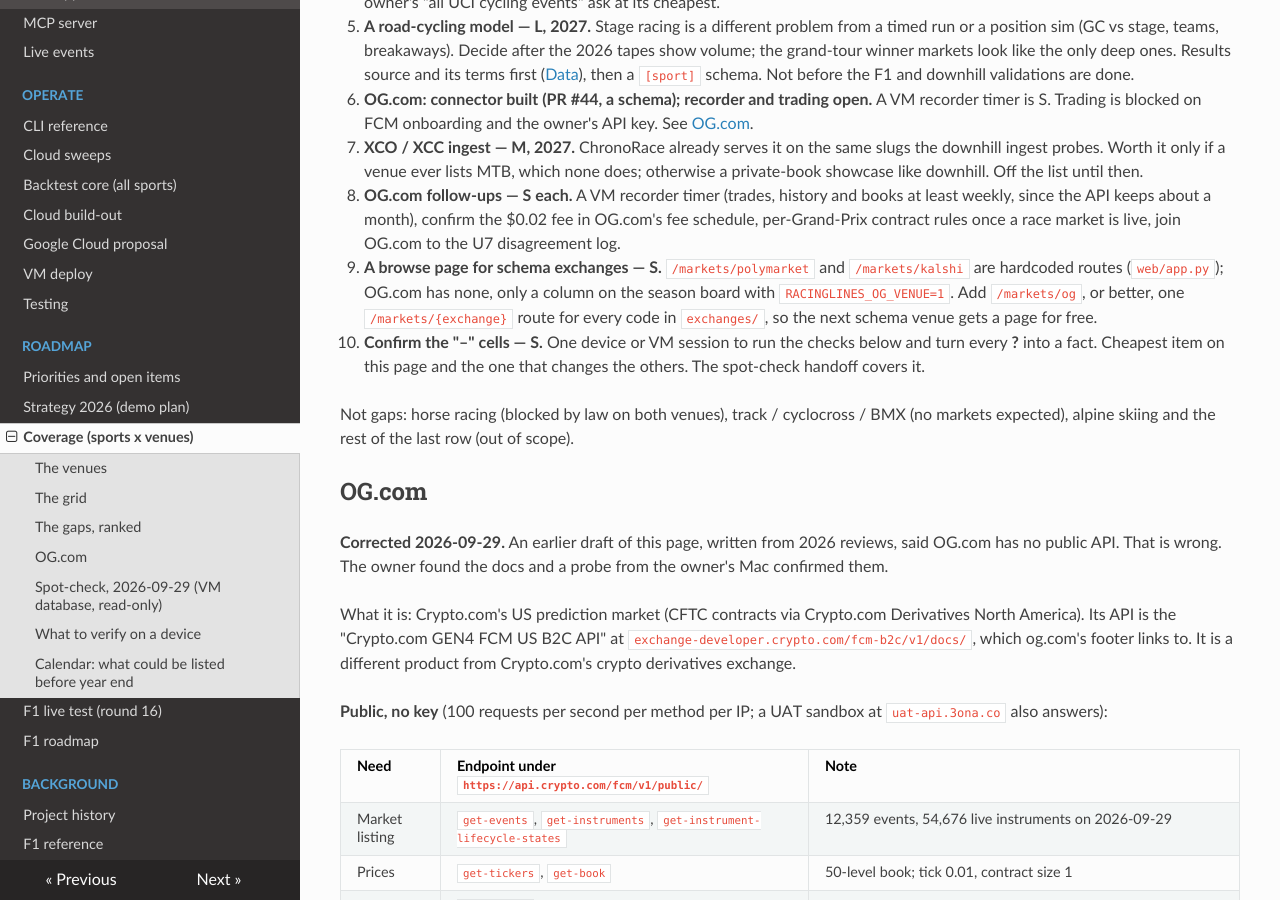
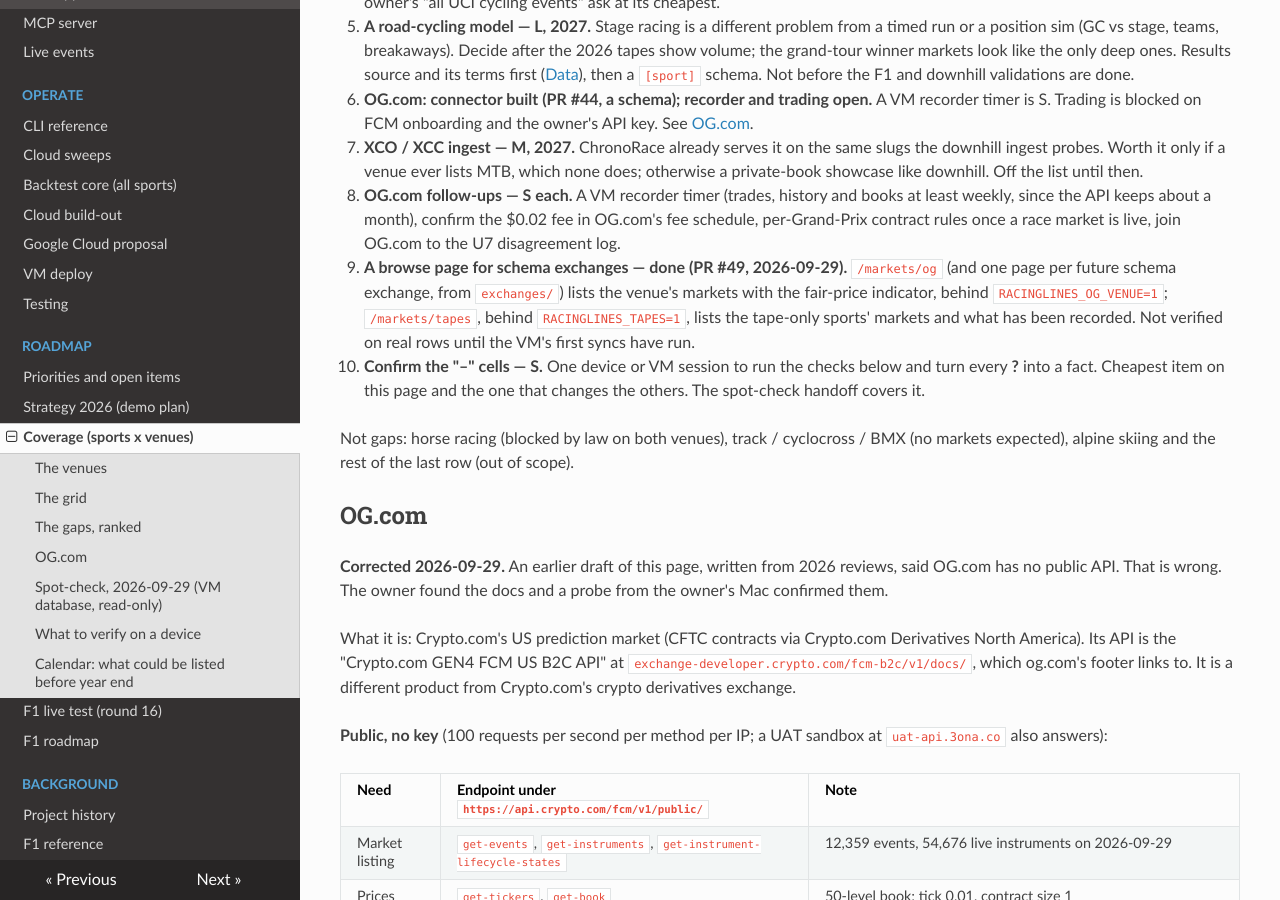
Before and after one commit to lalligagger/racinglines-public, an MkDocs documentation site: the page built from docs/coverage.md, in a window 1280 px wide and 900 px high, scrolled down 3859 px. Built offline with MkDocs 1.6.1, drawn with Linux system fonts in a browser that asks for light colours; nearby versions of some CDN libraries.

Commit message:
docs: /markets/og, /markets/tapes and RACINGLINES_TAPES (PR #49)
Co-Authored-By: Claude Sonnet 5.5 <noreply@anthropic.com>
Claude-Session: https://claude.ai/code/session_01TamEahYtur17oQDWceiKGZ

```diff
--- a/docs/coverage.md
+++ b/docs/coverage.md
@@ -91,10 +91,10 @@ started.
 8. **OG.com follow-ups — S each.** A VM recorder timer (trades, history and books at least weekly, since the API
    keeps about a month), confirm the $0.02 fee in OG.com's fee schedule, per-Grand-Prix contract rules once a race
    market is live, join OG.com to the U7 disagreement log.
-9. **A browse page for schema exchanges — S.** `/markets/polymarket` and `/markets/kalshi` are hardcoded routes
-   (`web/app.py`); OG.com has none, only a column on the season board with `RACINGLINES_OG_VENUE=1`. Add
-   `/markets/og`, or better, one `/markets/{exchange}` route for every code in `exchanges/`, so the next schema
-   venue gets a page for free.
+9. **A browse page for schema exchanges — done (PR #49, 2026-09-29).** `/markets/og` (and one page per future
+   schema exchange, from `exchanges/`) lists the venue's markets with the fair-price indicator, behind
+   `RACINGLINES_OG_VENUE=1`; `/markets/tapes`, behind `RACINGLINES_TAPES=1`, lists the tape-only sports' markets and
+   what has been recorded. Not verified on real rows until the VM's first syncs have run.
 10. **Confirm the "–" cells — S.** One device or VM session to run the checks below and turn every **?**
    into a fact. Cheapest item on this page and the one that changes the others. The spot-check handoff covers it.
 
```
Also changed, not shown: docs/exchanges.md (+1 -1 lines), docs/todo.md (+1 -1 lines), docs/webapp.md (+8 -0 lines).
